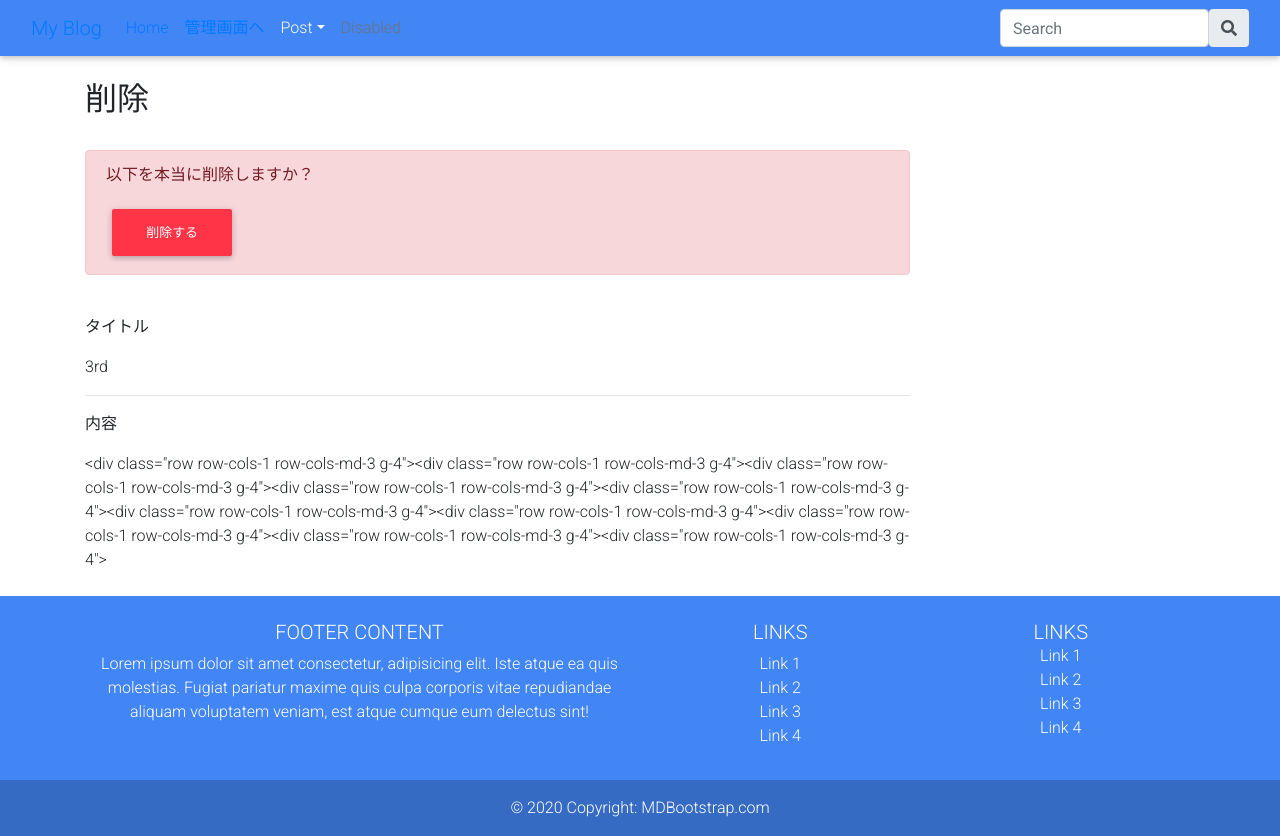
After one commit to skarwaaaa/django-app, a Django app: page /post_delete/1 in a window 1280 px wide. The commit adds this page. Run offline with Django 3.2, Linux system fonts and the light colour scheme; data comes from the database, SQL or seed files in the repository; both versions use the stored data as it was after the commit; some libraries are stand-ins or nearby versions.

```diff
--- a/myproject/myapp/templates/myapp/base.html
+++ b/myproject/myapp/templates/myapp/base.html
@@ -35,7 +35,7 @@
 
   <body>
 
-    <nav class="navbar navbar-expand-lg navbar-light bg-light">
+    <nav class="navbar navbar-expand-lg text-white bg-primary">
       <div class="container-fluid">
         <a class="navbar-brand" href="/">My Blog</a>
         <button
@@ -65,9 +65,8 @@
               <a class="nav-link dropdown-toggle" id="navbarDropdownMenuLink" data-toggle="dropdown"
                   aria-haspopup="true" erea-expanded="false">Post</a>
               <div class="dropdown-menu dropdown-primary" aria-labelledby="navbarDropdownMenuLink">
-                  <a class="dropdown-item" href="myapp:post_create">新規投稿</a>
-                  <a class="dropdown-item" href="#">Another action</a>
-                  <a class="dropdown-item" href="#">Something else here</a>
+                  <a class="dropdown-item" href="{% url 'myapp:post_create' %}">新規投稿</a>
+                  <a class="dropdown-item" href="{% url 'myapp:post_list' %}">投稿一覧</a>
               </div>
             </li>
 
--- /dev/null
+++ b/myproject/myapp/templates/myapp/post_confirm_delete.html
@@ -0,0 +1,29 @@
+{% extends 'myapp/base.html' %}
+
+{% block content %}
+<div class="row">
+    <div class="col-md-9">
+        <br>
+        <h2>削除</h2>
+        <br>
+        <div class="alert alert-danger" role="alert">
+            <form method="post">
+                {% csrf_token %}
+                <p>以下を本当に削除しますか？</p>
+                <input type="submit" class="btn btn-danger" value="削除する">
+            </form>
+        </div>
+
+        <br>
+        <p>タイトル</p>
+        {{ object.title}}
+        <hr>
+        <p>内容</p>
+        {{ object.content }}
+        <br>
+        <br>
+    </div>
+
+</div>
+
+{% endblock %}
--- a/myproject/myapp/templates/myapp/post_detail.html
+++ b/myproject/myapp/templates/myapp/post_detail.html
@@ -2,7 +2,7 @@
 
 {% block content %}
 <div class="row">
-    <div class="col">
+    <div class="col-md-9">
 
         <br>
         <br>
@@ -12,7 +12,8 @@
             <div class="card-body">
                 <h5 class="card-title">{{ object.title }}</h5>
                 <p class="card-text">{{ object.content }}</p>
-                <a href="{% url 'myapp:post_update' object.id %}" class="btn btn-primary">Button</a>
+                <a href="{% url 'myapp:post_update' object.pk %}" class="btn btn-primary">更新</a>
+                <a href="{% url 'myapp:post_delete' object.pk %}" class="btn btn-danger">削除</a>
             </div>
 
         </div>
--- a/myproject/myapp/urls.py
+++ b/myproject/myapp/urls.py
@@ -9,4 +9,6 @@ urlpatterns = [
     path('post_create', views.PostCreate.as_view(), name='post_create'),
     path('post_detail/<int:pk>', views.PostDetail.as_view(), name='post_detail'),
     path('post_update/<int:pk>', views.PostUpdate.as_view(), name='post_update'),
+    path('post_delete/<int:pk>', views.PostDelete.as_view(), name='post_delete'),
+    path('post_list', views.PostList.as_view(), name='post_list'),
 ]
--- a/myproject/myapp/views.py
+++ b/myproject/myapp/views.py
@@ -1,6 +1,6 @@
 from django.shortcuts import render, resolve_url
 from django.http import HttpResponse
-from django.views.generic import TemplateView, CreateView, DetailView, UpdateView
+from django.views.generic import TemplateView, CreateView, DetailView, UpdateView, DeleteView, ListView
 from .models import Post
 from django.urls import reverse_lazy
 from .forms import PostForm
@@ -32,3 +32,15 @@ class PostUpdate(UpdateView):
       def get_success_url(self):
             messages.info(self.request, '投稿内容を更新しました。')
             return resolve_url('myapp:post_detail', pk=self.kwargs['pk'])
+
+class PostDelete(DeleteView):
+      model = Post
+      def get_success_url(self):
+          messages.info(self.request, '投稿内容を削除しました')
+          return resolve_url('myapp:index')
+
+class PostList(ListView):
+  model = Post
+
+  def get_queryset(self):
+    return Post.objects.all().order_by('-created_at')
```
Also changed, not shown: myproject/myapp/templates/myapp/post_list.html (added, +34 -0 lines), myproject/db.sqlite3.
